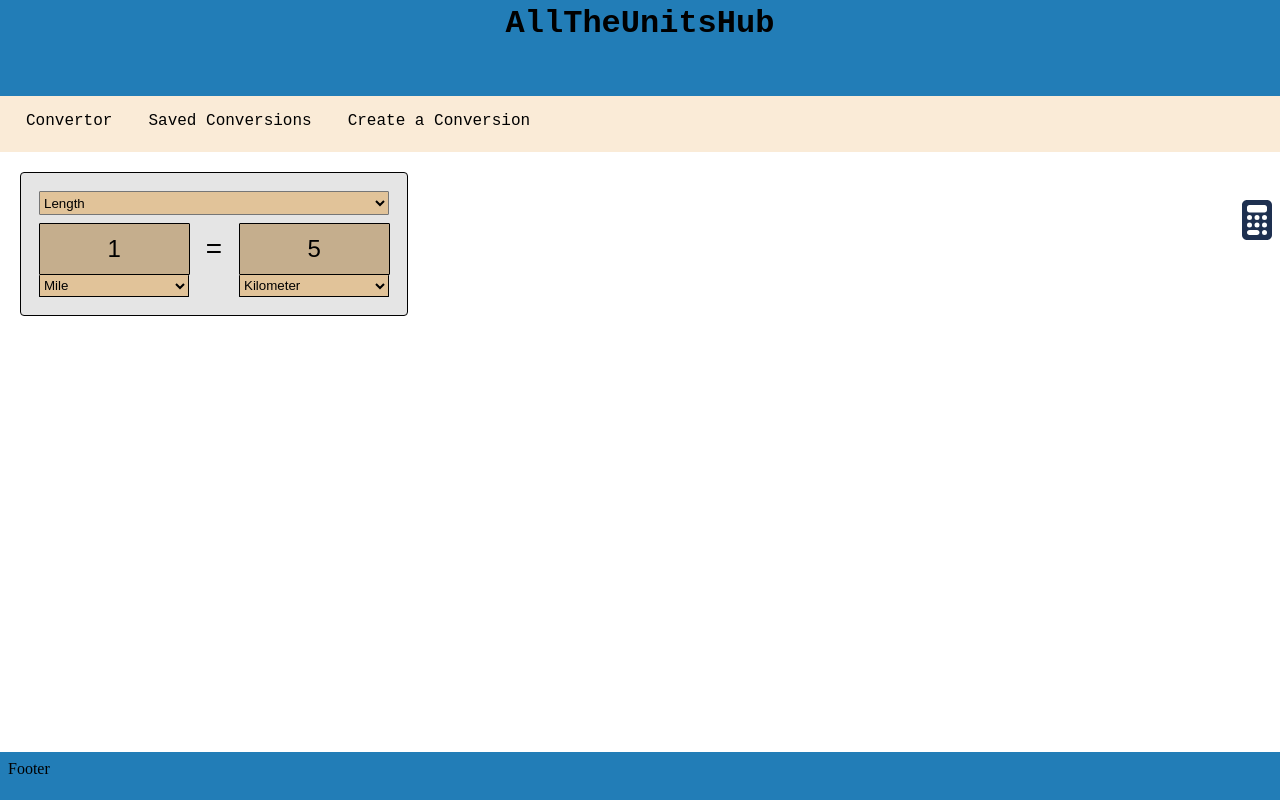
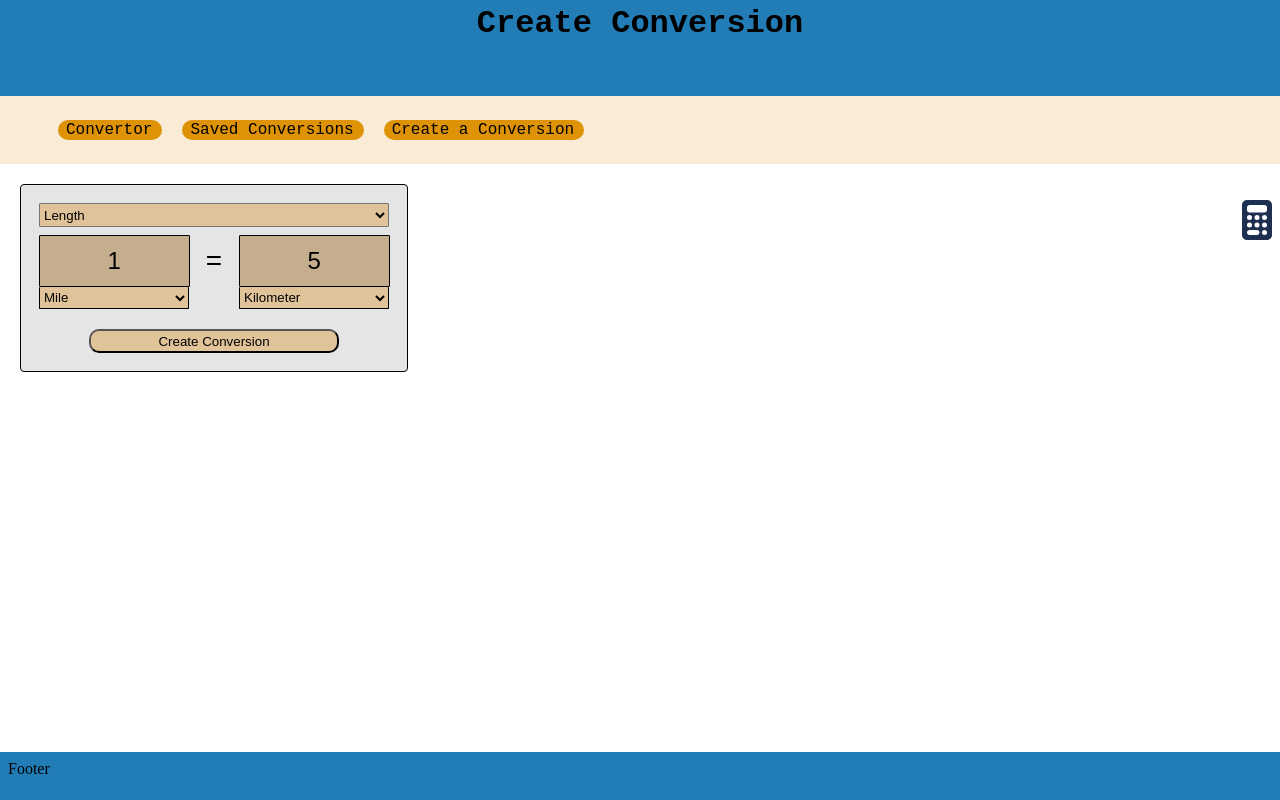
Before and after one commit to Timberland9x/AllTheUnitsHub, a plain HTML site: page createConv.html in a window 1280 px wide. Drawn offline with Linux system fonts and the light colour scheme.

Commit message:
added new html, createConv and nav bar

```diff
--- a/createConv.html
+++ b/createConv.html
@@ -10,11 +10,13 @@
 
 <body>
 	<img class="calculatorIcon" src="./images/calculator-solid.svg" alt="CalculatorIcon">
-	<header>AllTheUnitsHub</header>
+	<header>Create Conversion</header>
 	<nav>
-		<div>Convertor</div>
-		<div>Saved Conversions</div>
-		<div>Create a Conversion</div>
+		<ul>
+			<li><a href="./index.html">Convertor</a></li>
+			<li><a href="./index.html">Saved Conversions</a></li>
+			<li><a href="./createConv.html">Create a Conversion</a></li>
+		</ul>
 	</nav>
 	<div class="conversionContainer">
 		<div class="allInputsWrapper">
@@ -46,9 +48,10 @@
 					<option value="centimeter">Centimeter</option>
 					<option value="micrometer">Micrometer</option>
 					<option value="nanometer">Nanometer</option>
-
 				</select>
 			</div>
+			<button class="createConv">Create Conversion</button>
+
 		</div>
 		<!-- <button id="click" onclick="clicked()">click me!</button>
 
--- a/styles.css
+++ b/styles.css
@@ -21,23 +21,34 @@ header{
 }
 
 nav{
-    display: flex;
-    height: 40px;
-    margin: 0px;
+    height: auto;
     margin-bottom: 20px;
     padding: 8px;
     background-color:antiquewhite;
     font-family: "Fantasy", "Courier New", monospace;
     /* font-size: 24px;
     font-weight: 700; */
+
+
 }
-nav div{
-    /* background-color:lightblue; */
+nav ul {
+    display: flex;
+    flex-direction: row;
+    list-style-type:none;
+}
 
+nav ul li{
+    background-color:rgb(222, 147, 7);
     border-radius: 10px;
-    padding: 8px;
+    padding: 1px 10px 1px 8px;
     margin-right: 10px;
     margin-left: 10px;
+
+}
+
+nav li a{
+    text-decoration: none;
+    color: black;
 
 }
 .calculatorIcon{
@@ -141,7 +152,19 @@ select:hover{
     background-color:rgb(225, 195, 153, .7);
 }
 
+.createConv{
+    display: grid;
+    grid-column: 2/7;
+    grid-row: 3;
+    width: 100%;
+    height: 24px;
+    margin-top: 20px;
+    border-radius: 10px;
+    justify-content: center;
+    align-items: center;
+    background-color:rgb(225, 195, 153);
 
+}
 
 
 footer {
```
Also changed, not shown: index.html (+6 -4 lines).
